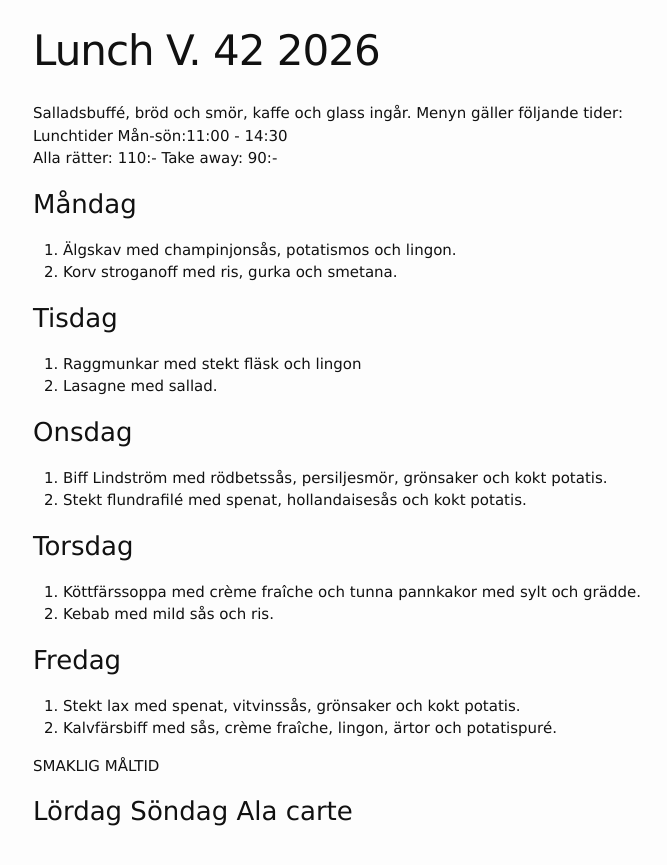
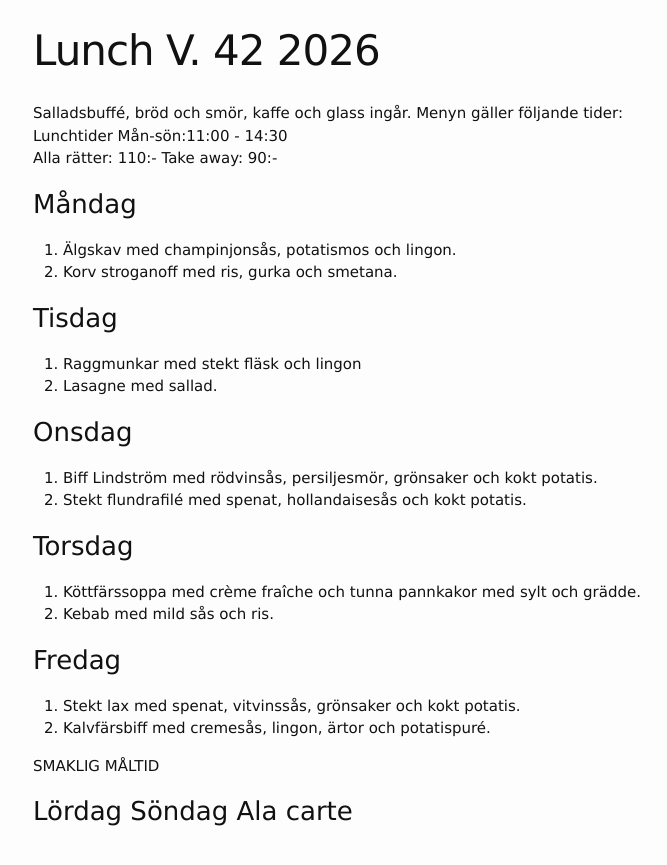
Before and after one commit to FarInn62/farinn62.github.io, a Jekyll site: the page built from lunch.md, in a window 1280 px wide. Shown: the top 865 px of the page, without its empty margins (237-904 px from the left). Built offline with Jekyll 4.4.1, drawn with Linux system fonts in a browser that asks for light colours.

Commit message:
Update lunch.md

```diff
--- a/lunch.md
+++ b/lunch.md
@@ -21,7 +21,7 @@ Alla rätter: 110:- Take away: 90:-
 
 ### Onsdag
 
-1. Biff Lindström med rödbetssås, persiljesmör, grönsaker och kokt potatis.
+1. Biff Lindström med rödvinsås, persiljesmör, grönsaker och kokt potatis.
 2. Stekt flundrafilé med spenat, hollandaisesås och kokt potatis.
 
 ### Torsdag
@@ -32,7 +32,7 @@ Alla rätter: 110:- Take away: 90:-
 ### Fredag
 
 1.  Stekt lax med spenat, vitvinssås, grönsaker och kokt potatis.
-2.  Kalvfärsbiff med sås, crème fraîche, lingon, ärtor och potatispuré.
+2.  Kalvfärsbiff med cremesås, lingon, ärtor och potatispuré.
 
 SMAKLIG MÅLTID
 ### Lördag Söndag Ala carte
```
